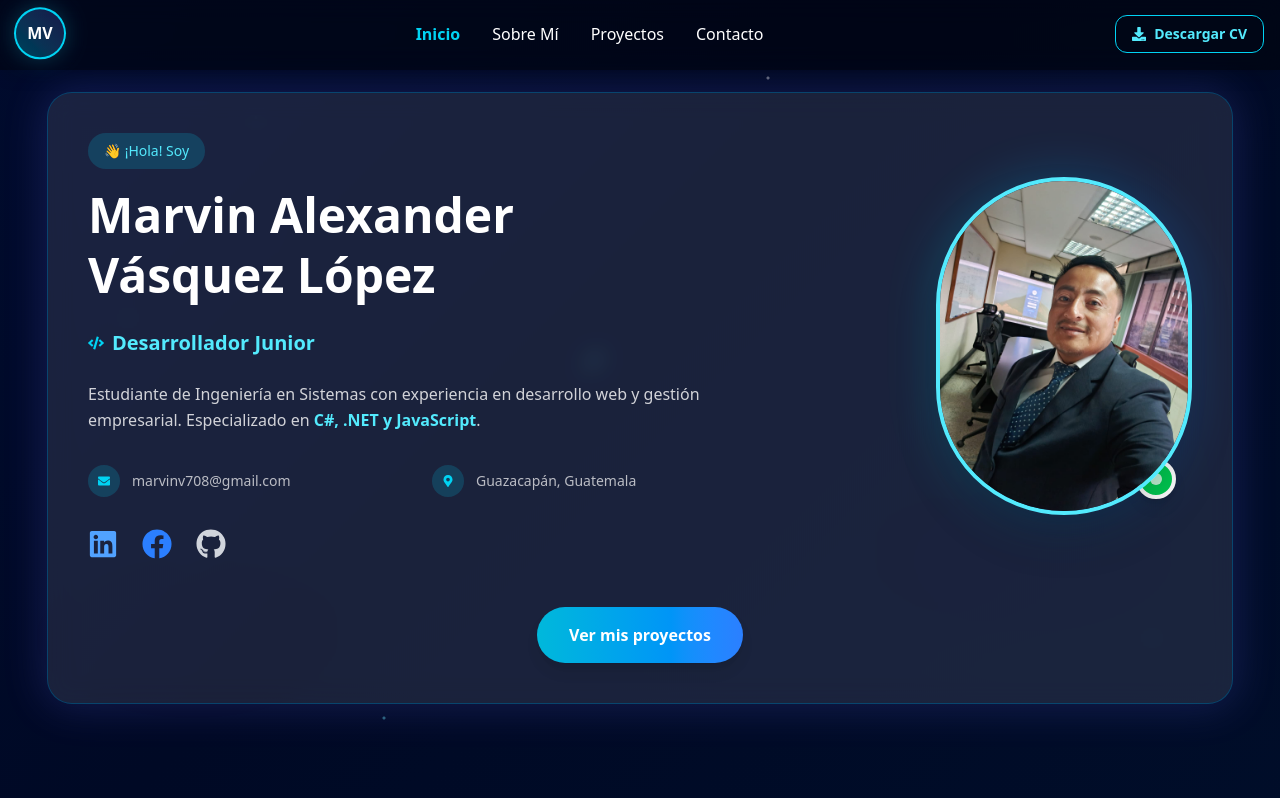
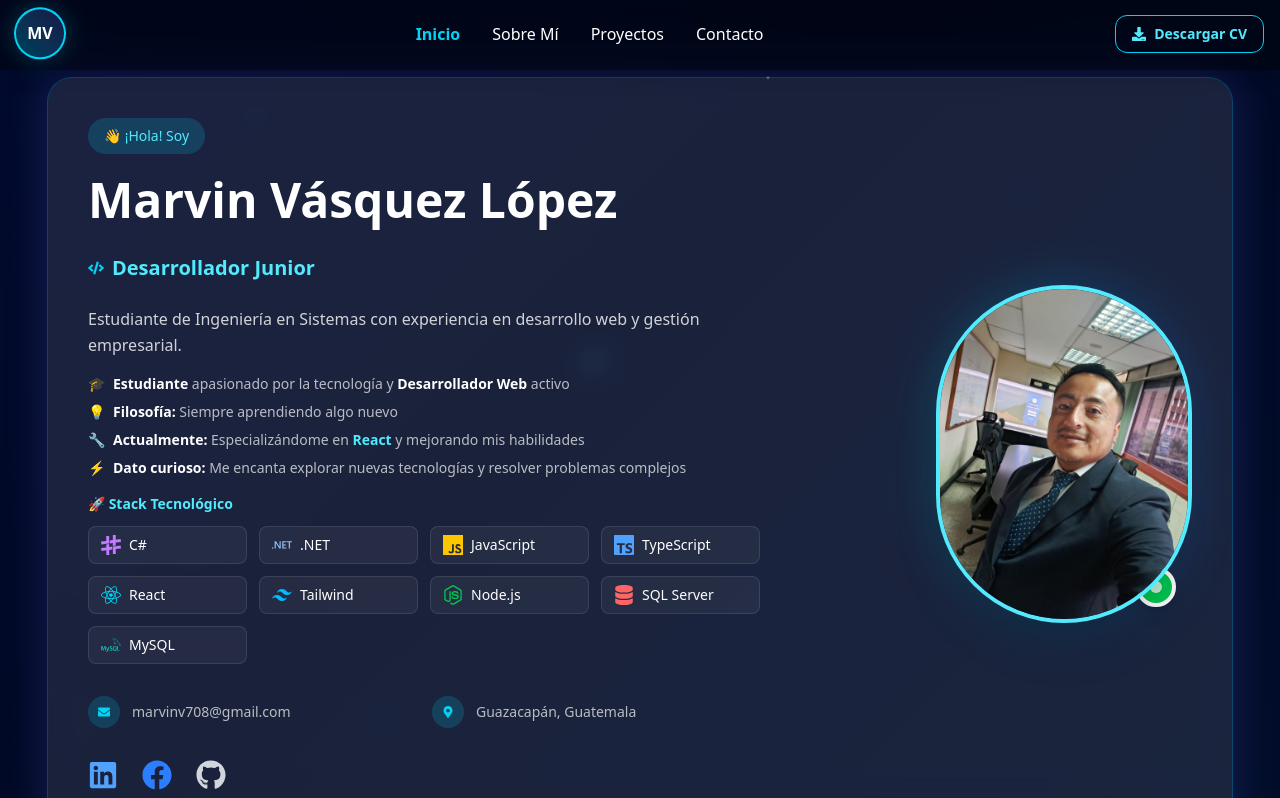
Before and after one commit to Alexmavl/Portafolio-mavl, a React (Vite) app: page / in a window 1280 px wide. Shown: the part 130-928 px from the top of the page. Built offline with nearby package versions, Linux system fonts and the light colour scheme.

Commit message:
Actualización de Hero

```diff
--- a/src/components/Hero.tsx
+++ b/src/components/Hero.tsx
@@ -1,5 +1,6 @@
 import type { FC } from "react";
-import { FaLinkedin, FaFacebook, FaGithub, FaMapMarkerAlt, FaEnvelope, FaCode } from "react-icons/fa";
+import { FaLinkedin, FaFacebook, FaGithub, FaMapMarkerAlt, FaEnvelope, FaCode, FaDatabase, FaNodeJs, FaReact } from "react-icons/fa";
+import { SiSharp, SiDotnet, SiJavascript, SiTypescript, SiTailwindcss, SiMysql } from "react-icons/si";
 import { motion, AnimatePresence } from "framer-motion";
 
 // Variantes de animación optimizadas
@@ -87,14 +88,13 @@ const Hero: FC = () => {
                     👋 ¡Hola! Soy
                   </motion.span>
 
-                  <motion.h1
-  className="text-2xl sm:text-3xl md:text-4xl lg:text-5xl font-bold text-white leading-tight"
-  variants={itemVariants}
->
-  Marvin Alexander
-  <span className="block text-white">Vásquez López</span>
-</motion.h1>
-
+                  <motion.h5
+                    className="text-2xl sm:text-3xl md:text-4xl lg:text-5xl font-bold text-white leading-tight"
+                    variants={itemVariants}
+                  >
+                    Marvin
+                    Vásquez López
+                  </motion.h5>
                 </motion.div>
 
                 {/* ROL ACTUAL */}
@@ -110,12 +110,136 @@ const Hero: FC = () => {
 
                 {/* DESCRIPCIÓN */}
                 <motion.p
-                  className="text-white/80 text-sm sm:text-base leading-relaxed mb-6 sm:mb-8"
+                  className="text-white/80 text-sm sm:text-base leading-relaxed mb-4"
                   variants={itemVariants}
                 >
                   Estudiante de Ingeniería en Sistemas con experiencia en desarrollo web y gestión empresarial.
-                  Especializado en <span className="text-cyan-300 font-semibold">C#, .NET y JavaScript</span>.
                 </motion.p>
+
+                {/* INFORMACIÓN ADICIONAL */}
+                <motion.div
+                  className="mb-4 space-y-2 text-sm text-white/70"
+                  variants={itemVariants}
+                >
+                  <div className="flex items-start gap-2">
+                    <span className="text-cyan-400">🎓</span>
+                    <p><strong className="text-white">Estudiante</strong> apasionado por la tecnología y <strong className="text-white">Desarrollador Web</strong> activo</p>
+                  </div>
+
+                  <div className="flex items-start gap-2">
+                    <span className="text-yellow-400">💡</span>
+                    <p><strong className="text-white">Filosofía:</strong> Siempre aprendiendo algo nuevo</p>
+                  </div>
+                  <div className="flex items-start gap-2">
+                    <span className="text-blue-400">🔧</span>
+                    <p><strong className="text-white">Actualmente:</strong> Especializándome en <strong className="text-cyan-300">React</strong> y mejorando mis habilidades</p>
+                  </div>
+                  <div className="flex items-start gap-2">
+                    <span className="text-red-400">⚡</span>
+                    <p><strong className="text-white">Dato curioso:</strong> Me encanta explorar nuevas tecnologías y resolver problemas complejos</p>
+                  </div>
+                </motion.div>
+
+                {/* TECNOLOGÍAS PRINCIPALES - MINI TARJETAS */}
+                <motion.div
+                  className="mb-6 sm:mb-8"
+                  variants={itemVariants}
+                >
+                  <p className="text-cyan-300 font-semibold text-sm mb-3 text-center lg:text-left">
+                    🚀 Stack Tecnológico
+                  </p>
+                  <div className="grid grid-cols-2 sm:grid-cols-3 lg:grid-cols-4 gap-2 sm:gap-3">
+                    {/* C# */}
+                    <motion.div
+                      className="flex items-center gap-2 px-3 py-2 bg-white/5 hover:bg-white/10 border border-white/10 hover:border-purple-400/50 rounded-lg transition-all duration-300 group"
+                      whileHover={{ scale: 1.05, y: -2 }}
+                      transition={{ type: "spring", stiffness: 300 }}
+                    >
+                      <SiSharp className="text-purple-400 text-xl group-hover:scale-110 transition-transform" />
+                      <span className="text-white text-sm font-medium">C#</span>
+                    </motion.div>
+
+                    {/* .NET */}
+                    <motion.div
+                      className="flex items-center gap-2 px-3 py-2 bg-white/5 hover:bg-white/10 border border-white/10 hover:border-blue-300/50 rounded-lg transition-all duration-300 group"
+                      whileHover={{ scale: 1.05, y: -2 }}
+                      transition={{ type: "spring", stiffness: 300 }}
+                    >
+                      <SiDotnet className="text-blue-300 text-xl group-hover:scale-110 transition-transform" />
+                      <span className="text-white text-sm font-medium">.NET</span>
+                    </motion.div>
+
+                    {/* JavaScript */}
+                    <motion.div
+                      className="flex items-center gap-2 px-3 py-2 bg-white/5 hover:bg-white/10 border border-white/10 hover:border-yellow-400/50 rounded-lg transition-all duration-300 group"
+                      whileHover={{ scale: 1.05, y: -2 }}
+                      transition={{ type: "spring", stiffness: 300 }}
+                    >
+                      <SiJavascript className="text-yellow-400 text-xl group-hover:scale-110 transition-transform" />
+                      <span className="text-white text-sm font-medium">JavaScript</span>
+                    </motion.div>
+
+                    {/* TypeScript */}
+                    <motion.div
+                      className="flex items-center gap-2 px-3 py-2 bg-white/5 hover:bg-white/10 border border-white/10 hover:border-blue-400/50 rounded-lg transition-all duration-300 group"
+                      whileHover={{ scale: 1.05, y: -2 }}
+                      transition={{ type: "spring", stiffness: 300 }}
+                    >
+                      <SiTypescript className="text-blue-400 text-xl group-hover:scale-110 transition-transform" />
+                      <span className="text-white text-sm font-medium">TypeScript</span>
+                    </motion.div>
+
+                    {/* React */}
+                    <motion.div
+                      className="flex items-center gap-2 px-3 py-2 bg-white/5 hover:bg-white/10 border border-white/10 hover:border-cyan-400/50 rounded-lg transition-all duration-300 group"
+                      whileHover={{ scale: 1.05, y: -2 }}
+                      transition={{ type: "spring", stiffness: 300 }}
+                    >
+                      <FaReact className="text-cyan-400 text-xl group-hover:scale-110 transition-transform" />
+                      <span className="text-white text-sm font-medium">React</span>
+                    </motion.div>
+
+                    {/* TailwindCSS */}
+                    <motion.div
+                      className="flex items-center gap-2 px-3 py-2 bg-white/5 hover:bg-white/10 border border-white/10 hover:border-sky-400/50 rounded-lg transition-all duration-300 group"
+                      whileHover={{ scale: 1.05, y: -2 }}
+                      transition={{ type: "spring", stiffness: 300 }}
+                    >
+                      <SiTailwindcss className="text-sky-400 text-xl group-hover:scale-110 transition-transform" />
+                      <span className="text-white text-sm font-medium">Tailwind</span>
+                    </motion.div>
+
+                    {/* Node.js */}
+                    <motion.div
+                      className="flex items-center gap-2 px-3 py-2 bg-white/5 hover:bg-white/10 border border-white/10 hover:border-green-500/50 rounded-lg transition-all duration-300 group"
+                      whileHover={{ scale: 1.05, y: -2 }}
+                      transition={{ type: "spring", stiffness: 300 }}
+                    >
+                      <FaNodeJs className="text-green-500 text-xl group-hover:scale-110 transition-transform" />
+                      <span className="text-white text-sm font-medium">Node.js</span>
+                    </motion.div>
+
+                    {/* SQL Server */}
+                    <motion.div
+                      className="flex items-center gap-2 px-3 py-2 bg-white/5 hover:bg-white/10 border border-white/10 hover:border-red-400/50 rounded-lg transition-all duration-300 group"
+                      whileHover={{ scale: 1.05, y: -2 }}
+                      transition={{ type: "spring", stiffness: 300 }}
+                    >
+                      <FaDatabase className="text-red-400 text-xl group-hover:scale-110 transition-transform" />
+                      <span className="text-white text-sm font-medium">SQL Server</span>
+                    </motion.div>
+
+                    {/* MySQL */}
+                    <motion.div
+                      className="flex items-center gap-2 px-3 py-2 bg-white/5 hover:bg-white/10 border border-white/10 hover:border-teal-400/50 rounded-lg transition-all duration-300 group"
+                      whileHover={{ scale: 1.05, y: -2 }}
+                      transition={{ type: "spring", stiffness: 300 }}
+                    >
+                      <SiMysql className="text-teal-400 text-xl group-hover:scale-110 transition-transform" />
+                      <span className="text-white text-sm font-medium">MySQL</span>
+                    </motion.div>
+                  </div>
+                </motion.div>
 
                 {/* INFORMACIÓN DE CONTACTO */}
                 <motion.div
```
